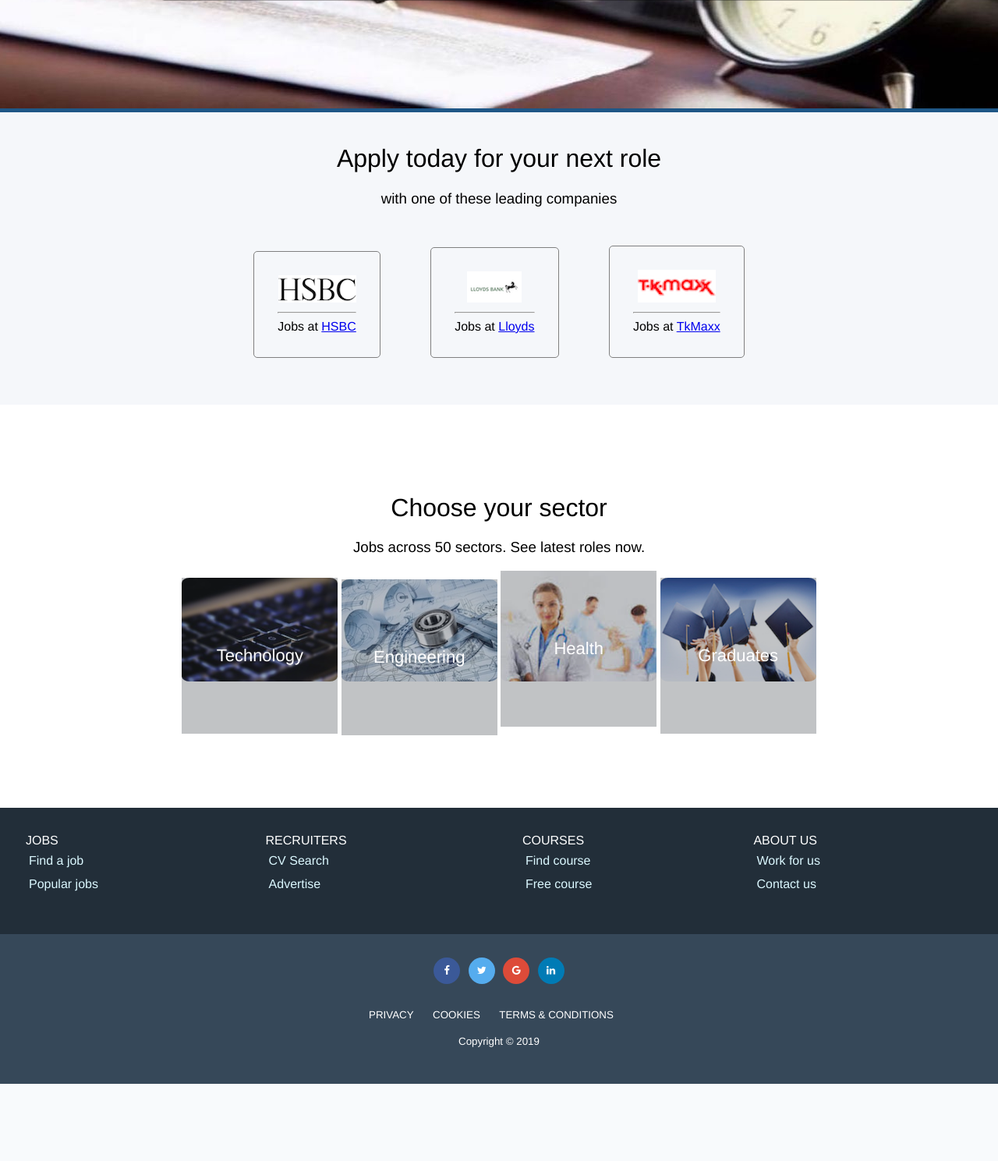
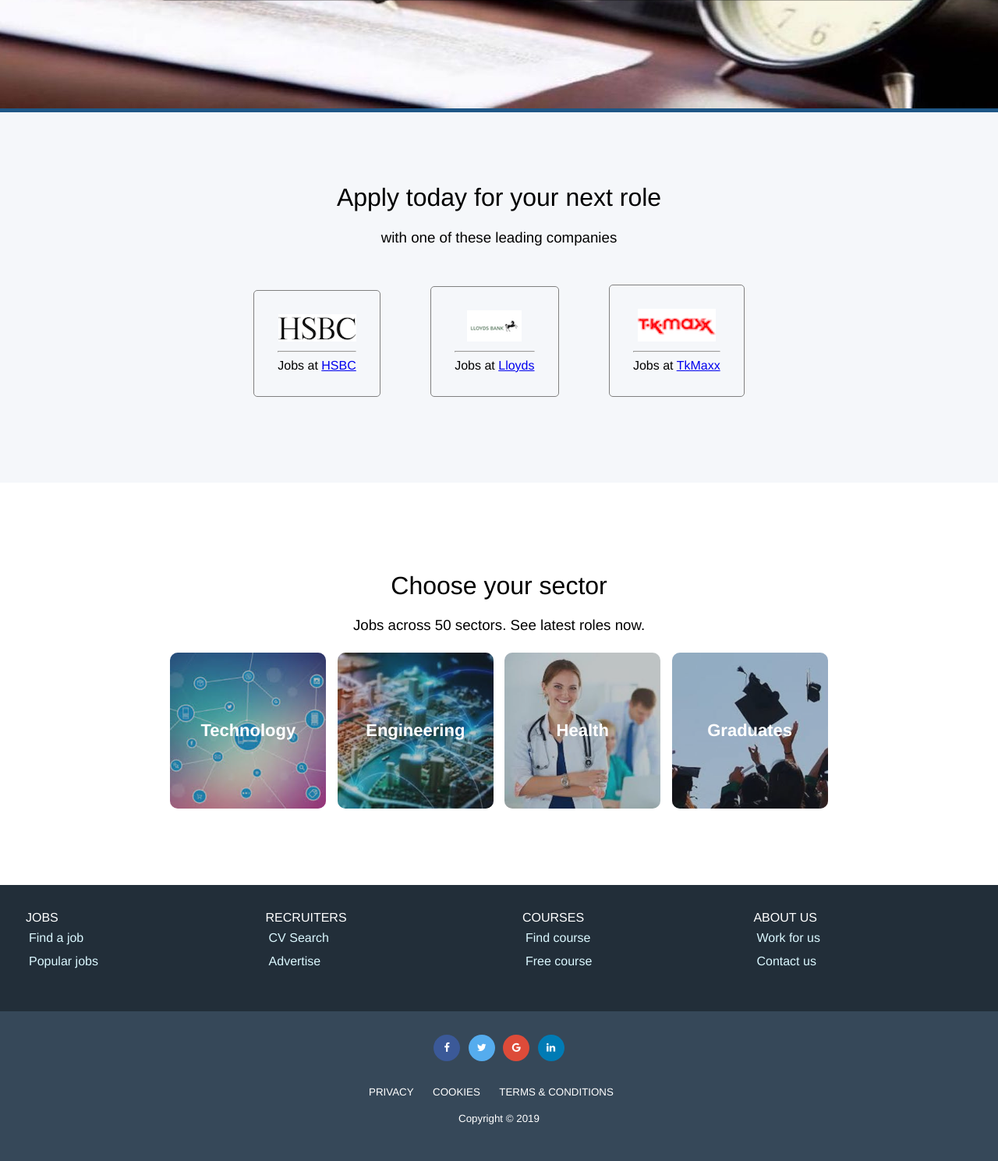
Before and after one commit to Hemlatab/Job-Portal, a PHP site: page / in a window 1280 px wide. Shown: the part 539-2028 px from the top of the page at 78% size. Before the commit the page ends 1929 px from the top, so only its background shows below. Run offline with PHP 8.4, Linux system fonts and the light colour scheme.

Commit message:
Add overlay on sectors image

```diff
--- a/css/styles.css
+++ b/css/styles.css
@@ -127,8 +127,8 @@ label{
 
 #company{
 	background-color: #f5f7fa;
-	padding-top: 20px;
-	padding-bottom: 30px;
+	padding-top: 70px;
+	padding-bottom: 80px;
 }
 
 .company-text{
@@ -193,6 +193,10 @@ label{
 	position: relative;
 	text-align: center;
 }
+.img-sectors{
+	border-radius: 5%;
+	max-width: 100%;
+}
 .box-sectors{
 	height:200px;
 	width:200px;
@@ -201,6 +205,7 @@ label{
 	background-size: cover;
 	position: relative;
 	display: inline-block;
+	margin: 5px;
 }
 .box-sectors:before{
 	content: '';
@@ -209,6 +214,7 @@ label{
 	top:0;
 	bottom:0;
 	width: 100%;
+	border-radius: 5%;
 }
 .sector-row{
 	padding: 75px 10px;
@@ -222,11 +228,9 @@ label{
 	transform: translate(-50%,-50%);
 	color:#ffffff;
 	font-size: 22px;
+	font-weight: bolder;
 }
-.img-sectors{
-	border-radius: 5%;
-	max-width: 100%;
-}
+
 #sector-image{
 	border-radius: 8px;
 	margin-right: 50px;
--- a/index.php
+++ b/index.php
@@ -90,14 +90,14 @@
 
 <div class="box-sectors">
 
-	<img class="img-sectors" src="./images/technology.jpg" /> <br/>
+	<img class="img-sectors" src="./images/technology.jpeg" /> <br/>
 	<div class="text-sector">Technology</div>
 
 </div>
 </div>
 <div class="box-sectors">
 
-	<img  class="img-sectors" src="./images/engineering.jpg" /> <br/>
+	<img  class="img-sectors" src="./images/engineering.jpeg" /> <br/>
 	<div class="text-sector">Engineering</div>
 </div>
 
@@ -110,7 +110,7 @@
 
 	<div class="box-sectors">
 
-	<img class="img-sectors" src="./images/graduates.jpg" /> <br/>
+	<img class="img-sectors" src="./images/graduates.jpeg" /> <br/>
 	<div class="text-sector">Graduates</div>
 	</div>
 
```
Also changed, not shown: images/engineering.jpeg (added), images/engineering.jpg (deleted), images/graduates.jpeg (added), images/graduates.jpg (deleted), images/health.jpeg, images/screencapture-Job-Portal.png (added), images/technology.jpeg (added), images/technology.jpg (deleted), images/test.jpeg (added).
